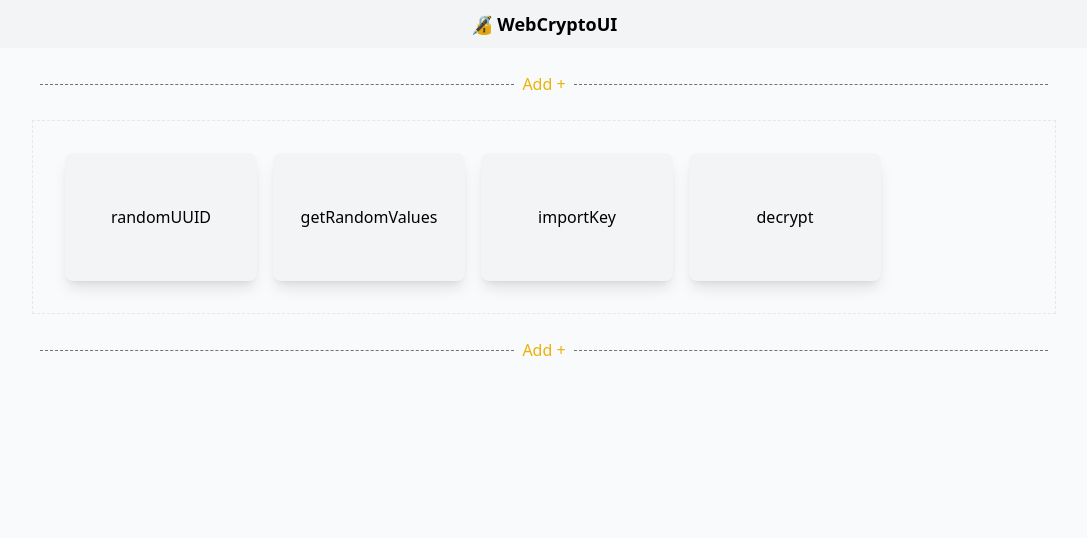
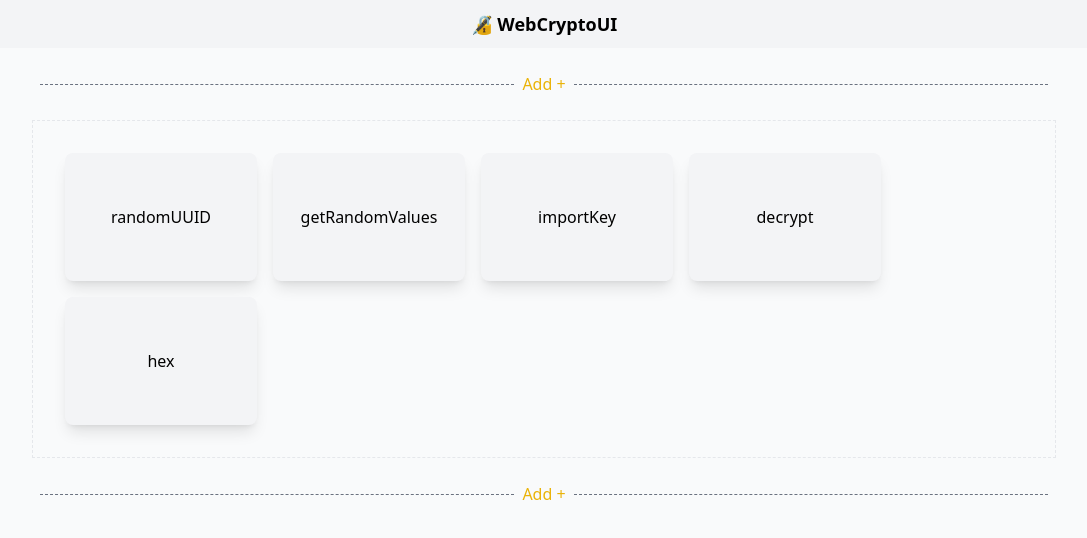
Before and after one commit to gradientsearch/WebCryptoUI, a SvelteKit app: page / in a window 1280 px wide. Shown: the top 538 px of the page, without its empty margins (96-1183 px from the left). Built offline with nearby package versions, Linux system fonts and the light colour scheme.

Commit message:
wip: add hex. add output captures.

```diff
--- a/src/routes/+page.svelte
+++ b/src/routes/+page.svelte
@@ -41,7 +41,8 @@
 
 	onMount(() => {
 		zarf = {
-			keys: keys
+			keys: keys,
+			output: []
 		}
 
 		showMethods(0);
--- a/src/routes/components.ts
+++ b/src/routes/components.ts
@@ -1,6 +1,7 @@
-import Decrypt from './components/decrypt.svelte';
+import Decrypt from './components/decrypt/decrypt.svelte';
 import GetRandomValues from './components/getRandomValues.svelte';
-import ImportKey from './components/importKey.svelte';
+import Hex from './components/hex/hex.svelte';
+import ImportKey from './components/importKey/importKey.svelte';
 import Methods from './components/methods.svelte';
 import RandomUuid from './components/randomUUID.svelte';
 
@@ -20,6 +21,10 @@ export let components = {
 	decrypt: {
 		components: Decrypt,
 		order: 4
+	},
+	hex: {
+		component: Hex,
+		order: 5
 	}
 };
 
@@ -39,6 +44,9 @@ export function getComponent(type: string) {
 			return ImportKey;
 		case 'decrypt':
 			return Decrypt;
+		case 'hex':
+			return Hex;
+
 		case 'methods':
 			return Methods;
 	}
--- /dev/null
+++ b/src/routes/components/decrypt/algorithms/aes/aes.svelte
@@ -0,0 +1,35 @@
+<script lang="ts">
+	import { onMount, untrack } from 'svelte';
+
+	let { algorithmParams = $bindable() } = $props();
+
+	let name = $state('AES-GCM');
+	let iv = $state('');
+	let names = ['AES-CTR', 'AES-CBC', 'AES-GCM', 'AES-KW'];
+
+	$effect(() => {
+		name;
+		untrack(() => {
+			algorithmParams = { name: name, iv: iv };
+		});
+	});
+</script>
+
+<div class="p-2">
+	<label for="aes" class="block text-xs font-medium text-gray-700"> name </label>
+	<select
+		name="aes"
+		id="aes"
+		class="border border-primary-600 bg-base-50 focus:ring-primary-600"
+		bind:value={name}
+	>
+		{#each names as n}
+			<option value={n}>{n}</option>
+		{/each}
+	</select>
+</div>
+
+<div class="p-2">
+	<label for="aes" class="block text-xs font-medium text-gray-700"> name </label>
+	<input placeholder="iv" bind:value={iv} />
+</div>
--- /dev/null
+++ b/src/routes/components/decrypt/algorithms/rsa/rsa.svelte
@@ -0,0 +1,34 @@
+<script lang="ts">
+	import { onMount, untrack } from 'svelte';
+
+	let { algorithmParams = $bindable() } = $props();
+
+    let name = $state('RSA-OAEP');
+
+	let names = ['RSASSA-PKCS1-v1_5', 'RSA-PSS', 'RSA-OAEP'];
+
+    $effect(() => {
+
+        name;
+        untrack(() => {
+            algorithmParams = { name: name};
+        })
+    }
+)
+</script>
+
+<div>
+	<div class="p-2">
+		<label for="rsa" class="block text-xs font-medium text-gray-700"> name </label>
+		<select
+			name="rsa"
+			id="rsa"
+			class="border border-primary-600 bg-base-50 focus:ring-primary-600"
+			bind:value={name}
+		>
+			{#each names as n}
+				<option value={n}>{n}</option>
+			{/each}
+		</select>
+	</div>
+</div>
--- a/src/routes/components/decrypt.svelte
+++ b/src/routes/components/decrypt/decrypt.svelte
@@ -1,22 +1,22 @@
 <!-- TODO create new algorithm params. need options for IV etc... cant reuse what we used for import key  -->
 <script lang="ts">
-	import Container from './container.svelte';
+	import Container from '../container.svelte';
 	import { onMount, untrack } from 'svelte';
 	import type { HighlightResult } from 'highlight.js';
 	import { highlight } from '$lib/hljs';
 
-	import Aesgcm from './algorithms/aes/aes.svelte';
-	import rsa from './algorithms/rsa/rsa.svelte';
-	import { json } from '@sveltejs/kit';
-	import type { key } from '../models/keys';
+	import Aes from './algorithms/aes/aes.svelte';
+	import Rsa from './algorithms/rsa/rsa.svelte';
+	import type { key } from '../../models/keys';
 
 	let { idx, zarf = $bindable() } = $props();
 
+	let input: string = $state('');
 	let format: string = $state('jwk');
 	let cipherText: string = $state('');
 	let isCipherTextHexEncoded = $state(false);
 	let algorithm: string = $state('AES');
-	let algorithmParams: any = $state();
+	let algorithmParams: any = $state({ name: 'AES-GCM', iv: '' });
 	let keyName = $state('');
 	let code = $state('');
 	let hc: HighlightResult | undefined = $state();
@@ -24,8 +24,8 @@
 
 	let algorithms: string[] = ['AES', 'RSA']; // ['raw', 'pkcs8', 'spki', 'jwk'];
 	const ALGORITHM_COMPONENTS = new Map<String, any>([
-		['AES', Aesgcm],
-		['RSA', rsa]
+		['AES', Aes],
+		['RSA', Rsa]
 	]);
 	function getAlgorithmComponent(algo: string): any {
 		return ALGORITHM_COMPONENTS.get(algo);
@@ -34,18 +34,23 @@
 		format;
 		cipherText;
 		algorithmParams;
-		isCipherTextHexEncoded;
 		keyName;
-		let params = { name: 'AES-GCM' };
-		if (algorithmParams) {
-			params = JSON.parse(algorithmParams);
-		}
+		input;
+
 
 		untrack(() => {
+			if (input.length > 0) {
+			zarf.output.forEach((o:any) => {
+				console.log(o)
+				if (o.name === input) {
+					cipherText = o.output;
+				}
+			});
+		}
 			console.log('untracked');
-			code = `\nlet cipherText = ${isCipherTextHexEncoded ? 'new Uint8Array(hexStringToByteArray(' : ''}\`${cipherText}\`${isCipherTextHexEncoded ? '))' : ''}
+			code = `\nlet cipherText = ${cipherText}
 let plaintext = window.crypto.subtle.decrypt(
-    { name: ${params?.name}},
+    ${JSON.stringify(algorithmParams)},
 	${keyName},
     ciphertext,
   );
@@ -64,12 +69,7 @@ console.log(plaintext);
 	}
 
 	async function decrypt() {
-		let ct: Uint8Array;
-		if (isCipherTextHexEncoded) {
-			ct = new Uint8Array(hexStringToByteArray(cipherText));
-		} else {
-			ct = new TextEncoder().encode(cipherText);
-		}
+		let ct = new Uint8Array(new TextEncoder().encode(cipherText));
 
 		let keys = zarf.keys.filter((k: key) => {
 			return k.name === keyName;
@@ -80,20 +80,15 @@ console.log(plaintext);
 			key = keys[0].key;
 		}
 
-		let params = { name: 'AES-GCM' };
-		if (algorithmParams) {
-			params = JSON.parse(algorithmParams);
-		}
 		let plaintext = '';
+		console.log(algorithmParams);
 		if (key) {
-			let buf = await crypto.subtle.decrypt(
-				{ name: params.name },
-				key, ct);
+			let buf = await crypto.subtle.decrypt(algorithmParams, key, ct);
 			console.log(buf);
 			plaintext = new TextDecoder().decode(buf);
 		}
 
-		output = plaintext
+		output = plaintext;
 	}
 
 	onMount(() => {
@@ -104,6 +99,7 @@ console.log(plaintext);
 {#if hc !== undefined}
 	<div class="flex flex-row">
 		<div class="p-2">
+			{input}
 			<label for="cipherText" class="flex flex-row text-base font-medium text-base-900">
 				<span class="pe-4">Cipher Text:</span>
 
@@ -124,6 +120,21 @@ console.log(plaintext);
 				placeholder="cipherText"
 				bind:value={cipherText}
 			></textarea>
+		</div>
+
+		<div class="p-2">
+			<label for="input" class="block text-base font-medium text-base-900">input</label>
+			<select
+				name="input"
+				id="input"
+				class="border border-primary-600 bg-base-50 focus:ring-primary-600"
+				bind:value={input}
+			>
+				<option value={''}></option>
+				{#each zarf.output as o}
+					<option value={o.name}>{o.name}</option>
+				{/each}
+			</select>
 		</div>
 
 		<div class="p-2">
@@ -163,6 +174,6 @@ console.log(plaintext);
 		<Component bind:algorithmParams></Component>
 	{/if}
 
-	{algorithmParams}
+	{JSON.stringify(algorithmParams)}
 	<Container {idx} bind:hc fn={decrypt} {output}></Container>
 {/if}
--- /dev/null
+++ b/src/routes/components/hex/hex.svelte
@@ -0,0 +1,68 @@
+<script lang="ts">
+	import Container from '../container.svelte';
+	import { onMount, untrack } from 'svelte';
+	import type { HighlightResult } from 'highlight.js';
+	import { highlight } from '$lib/hljs';
+
+	let { idx, zarf = $bindable() } = $props();
+
+	let hexData = $state('');
+	let outputName = $state('');
+	let code: string = $state('');
+
+	$effect(() => {
+		hexData;
+		untrack(() => {
+			code = `\nfunction hexStringToByteArray(hexString: string): number[] {
+	return hexString.match(/.{1,2}/g)?.map((byte) => parseInt(byte, 16)) ?? [];
+}
+
+let hexString = \`${hexData}\`
+let plaintext = new TextDecoder().decode(new Uint8Array(hexStringToByteArray(hexString)));
+console.log(uuid); // for example "36b8f84d-df4e-4d49-b662-bcde71a8764f"`;
+
+			hc = highlight(code);
+		});
+	});
+
+	let output: string | undefined = $state();
+	async function hex() {
+		let plaintext = new TextDecoder().decode(new Uint8Array(hexStringToByteArray(hexData)));
+		output = plaintext;
+		zarf.output.push({ name: outputName, data: plaintext });
+	}
+
+	let hc: HighlightResult | undefined = $state();
+
+	onMount(() => {});
+
+	function hexStringToByteArray(hexString: string): number[] {
+		return hexString.match(/.{1,2}/g)?.map((byte) => parseInt(byte, 16)) ?? [];
+	}
+</script>
+
+{#if hc !== undefined}
+	<div class="p-2">
+		<label for="hexData" class="flex flex-row text-base font-medium text-base-900">
+			<span class="pe-4">Hex Data:</span>
+
+
+
+			<input
+				class="ps-2 accent-primary-500"
+				type="text"
+				placeholder="output name"
+				bind:value={outputName}
+			/>
+		</label>
+		<textarea
+			id="hexData"
+			class="mt-1 w-full min-w-[500px] rounded-md border-gray-200 shadow-sm sm:text-sm"
+			rows="4"
+			placeholder="hexData"
+			bind:value={hexData}
+		></textarea>
+	</div>
+
+	<Container {idx} bind:hc fn={hex} {output}></Container>
+{/if}
--- a/src/routes/components/importKey.svelte
+++ b/src/routes/components/importKey/importKey.svelte
@@ -1,5 +1,5 @@
 <script lang="ts">
-	import Container from './container.svelte';
+	import Container from '../container.svelte';
 	import { onMount, untrack } from 'svelte';
 	import type { HighlightResult } from 'highlight.js';
 	import { highlight } from '$lib/hljs';
@@ -76,14 +76,6 @@ let key = await crypto.subtle.importKey(
 			hc = highlight(code);
 		});
 	});
-
-	function bytesToHex(bytes: Uint8Array) {
-		return Array.from(bytes, (byte) => byte.toString(16).padStart(2, '0')).join('');
-	}
-
-	function hexStringToByteArray(hexString: string): number[] {
-		return hexString.match(/.{1,2}/g)?.map((byte) => parseInt(byte, 16)) ?? [];
-	}
 
 	async function importKey() {
 		let key = await crypto.subtle.importKey(
--- /dev/null
+++ b/src/routes/models/output.ts
@@ -0,0 +1,4 @@
+export interface output {
+    name: string
+    data: any
+}
```
Also changed, not shown: src/routes/components/importKey/algorithms/aes/aes.svelte (renamed from src/routes/components/algorithms/aes/aes.svelte), src/routes/components/importKey/algorithms/rsa/rsa.svelte (renamed from src/routes/components/algorithms/rsa/rsa.svelte).
